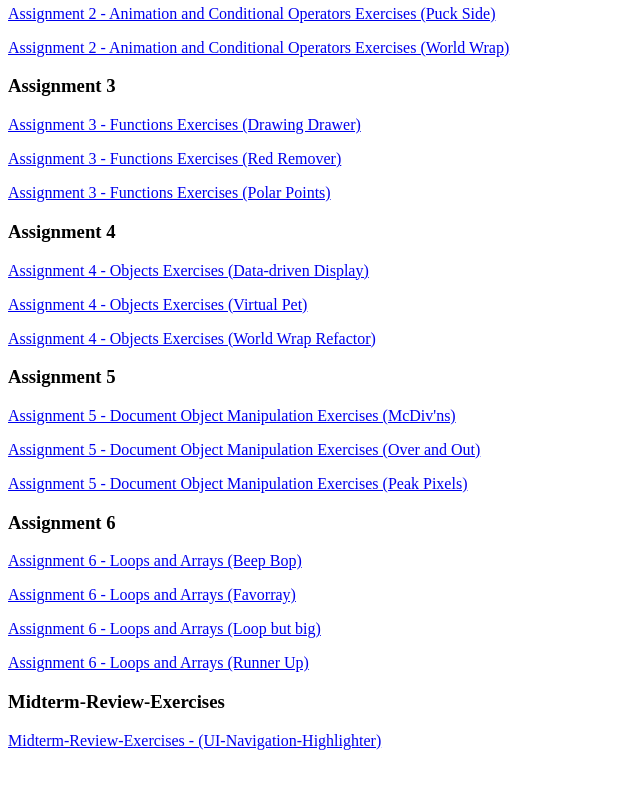
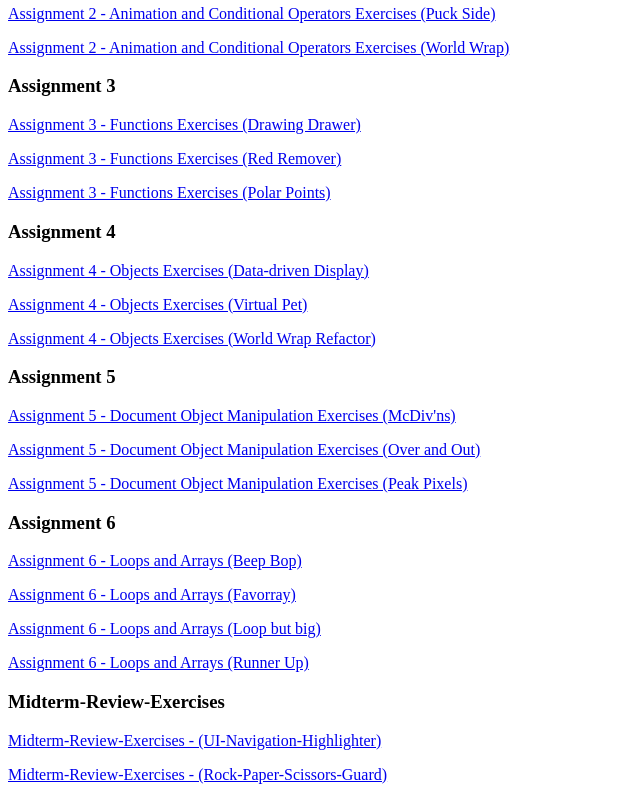
Before and after one commit to isdahami/N220Spring2022, a plain HTML site: page index.html in a window 1280 px wide. Shown: the part 567-1367 px from the top of the page, without its empty margins (0-640 px from the left). Before the commit the page ends 1333 px from the top, so only its background shows below. Drawn offline with Linux system fonts and the light colour scheme.

Commit message:
Update index.html

```diff
--- a/index.html
+++ b/index.html
@@ -44,6 +44,7 @@
     <p><a href="hw/Loops and Arrays/Runner Up/index.html">Assignment 6 - Loops and Arrays (Runner Up)</a></p>
     <h3>Midterm-Review-Exercises</h3>
     <p><a href="hw/Midterm-Review/UI-Navigation-Highlighter/index.html">Midterm-Review-Exercises - (UI-Navigation-Highlighter) </a></p>
+    <p><a href="hw/Midterm-Review/Rock-Paper-Scissors-Guard/">Midterm-Review-Exercises - (Rock-Paper-Scissors-Guard) </a></p>
 
 </body>
 </html>
```
